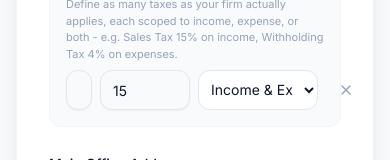
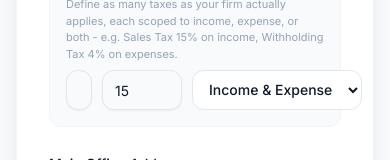
Before and after one commit to MuhammadAbbasi/icona, a Next.js app: page /onboarding in a window 390 px wide. Shown: the part 586-746 px from the top of the page. Built offline with nearby package versions, Linux system fonts and the light colour scheme.

Commit message:
Update onboarding page

```diff
--- a/src/app/(auth)/onboarding/page.tsx
+++ b/src/app/(auth)/onboarding/page.tsx
@@ -115,7 +115,14 @@ function OnboardingWizard() {
   };
 
   const getPlanPrice = (planKey: 'starter' | 'growth' | 'enterprise') => {
+    if (planKey === 'enterprise') return 'Contact Sales for Custom Pricing';
     const plan = plans[planKey];
+    if (planKey === 'starter') {
+      return billingPeriod === 'monthly' ? '$25/mo (~PKR 9,999/mo)' : '$250/yr (~PKR 99,990/yr)';
+    }
+    if (planKey === 'growth') {
+      return billingPeriod === 'monthly' ? '$50/mo (~PKR 14,999/mo)' : '$500/yr (~PKR 149,990/yr)';
+    }
     return billingPeriod === 'monthly' ? `$${plan.monthlyPrice}/mo` : `$${plan.annualPrice}/yr`;
   };
 
@@ -312,25 +319,26 @@ function OnboardingWizard() {
                 <p className="text-[11px] text-slate-400">
                   Define as many taxes as your firm actually applies, each scoped to income, expense, or both - e.g. Sales Tax 15% on income, Withholding Tax 4% on expenses.
                 </p>
+                <div className="space-y-3">
                   {taxRules.map((t, i) => (
-                  <div key={i} className="grid grid-cols-[1fr_90px_120px_auto] gap-2 items-center">
+                    <div key={i} className="grid grid-cols-[1fr_80px_minmax(170px,auto)_40px] sm:grid-cols-[1fr_100px_minmax(180px,auto)_40px] gap-2.5 items-center">
                       <Input
-                      placeholder="Tax name (e.g. Sales Tax)"
+                        placeholder="Tax Name (e.g. Sales Tax)"
                         value={t.name}
                         onChange={(e) => updateTaxRule(i, { name: e.target.value })}
-                      className="h-10 border-slate-200"
+                        className="h-10 border-slate-200 text-sm"
                       />
                       <Input
                         type="number"
                         placeholder="Rate %"
                         value={t.rate}
                         onChange={(e) => updateTaxRule(i, { rate: Number(e.target.value) })}
-                      className="h-10 border-slate-200"
+                        className="h-10 border-slate-200 text-sm"
                       />
                       <select
                         value={t.appliesTo}
                         onChange={(e) => updateTaxRule(i, { appliesTo: e.target.value as TaxAppliesTo })}
-                      className="h-10 px-2 bg-white border border-slate-200 rounded-lg text-sm text-slate-900 outline-none"
+                        className="h-10 px-3 bg-white border border-slate-200 rounded-lg text-sm font-medium text-slate-900 outline-none min-w-[170px] cursor-pointer"
                       >
                         <option value="BOTH">Income & Expense</option>
                         <option value="INCOME">Income only</option>
@@ -339,13 +347,14 @@ function OnboardingWizard() {
                       <button
                         type="button"
                         onClick={() => removeTaxRule(i)}
-                      className="h-10 w-10 grid place-items-center text-slate-400 hover:text-red-500"
+                        className="h-10 w-10 grid place-items-center text-slate-400 hover:text-red-500 rounded-lg hover:bg-slate-100 transition-colors"
                         aria-label="Remove tax"
                       >
                         <X className="h-4 w-4" />
                       </button>
                     </div>
                   ))}
+                </div>
                 {taxRules.length === 0 && (
                   <p className="text-xs text-slate-400 italic">No taxes defined - you can add them anytime from Settings.</p>
                 )}
```
Lines whose indentation alone changed are shown as unchanged.
